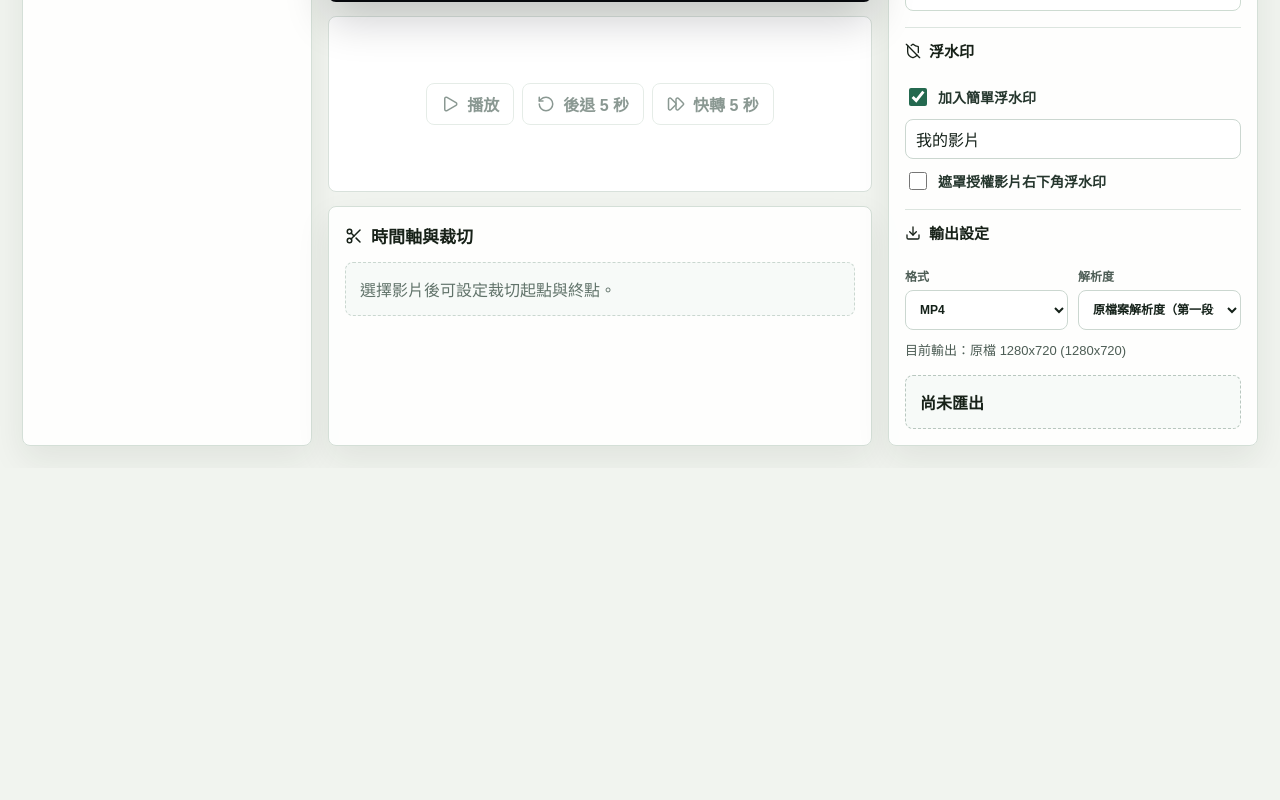
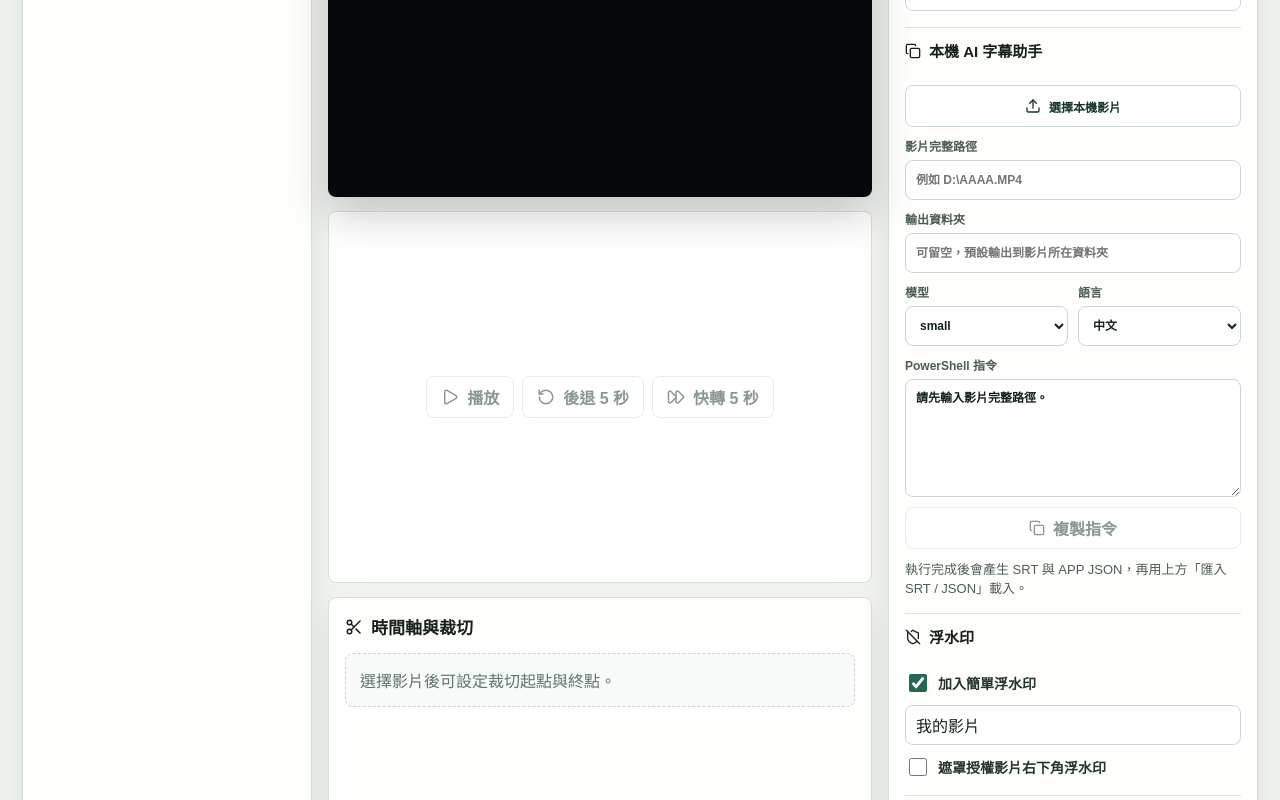
Before and after one commit to jyyounz-lab/015, a React (Vite) app: page / in a window 1280 px wide. Shown: the part 760-1560 px from the top of the page. Before the commit the page ends 1228 px from the top, so only its background shows below. Built offline with nearby package versions, Linux system fonts and the light colour scheme.

Commit message:
Add local subtitle command helper

```diff
--- a/src/App.jsx
+++ b/src/App.jsx
@@ -8,6 +8,7 @@ import {
   Pause,
   Play,
   Plus,
+  Copy,
   RotateCcw,
   Scissors,
   ShieldOff,
@@ -51,6 +52,14 @@ const exportFormats = {
     mimeTypes: ["video/webm;codecs=vp8,opus", "video/webm"]
   }
 };
+const localSubtitleToolPath = "C:\\Users\\林毅韋\\Documents\\New project\\local_subtitle_tool";
+const whisperModels = ["tiny", "base", "small", "medium", "large-v3"];
+const subtitleLanguages = [
+  { label: "中文", value: "zh" },
+  { label: "英文", value: "en" },
+  { label: "日文", value: "ja" },
+  { label: "自動偵測", value: "" }
+];
 
 function timeLabel(value) {
   const safe = Math.max(0, seconds(value));
@@ -161,6 +170,24 @@ function downloadTextFile(filename, content, type = "text/plain;charset=utf-8")
   link.download = filename;
   link.click();
   URL.revokeObjectURL(url);
+}
+
+function quotePowerShell(value) {
+  const safeValue = String(value).replace(/`/g, "``").replace(/"/g, '`"');
+  return `"${safeValue}"`;
+}
+
+function buildLocalSubtitleCommand({ inputPath, outputDir, model, language }) {
+  const trimmedInput = inputPath.trim();
+  if (!trimmedInput) return "";
+  const parts = [
+    `cd ${quotePowerShell(localSubtitleToolPath)}`,
+    `powershell -ExecutionPolicy Bypass -File .\\run_generate_subtitles.ps1 -InputPath ${quotePowerShell(trimmedInput)}`
+  ];
+  if (outputDir.trim()) parts[1] += ` -OutputDir ${quotePowerShell(outputDir.trim())}`;
+  if (model) parts[1] += ` -Model ${model}`;
+  if (language) parts[1] += ` -Language ${language}`;
+  return parts.join("; ");
 }
 
 function findSupportedRecorderFormat(preferredFormat) {
@@ -356,6 +383,11 @@ export default function App() {
   const [exportResolution, setExportResolution] = useState("original");
   const [exporting, setExporting] = useState(false);
   const [exportPercent, setExportPercent] = useState(0);
+  const [localSubtitleFileName, setLocalSubtitleFileName] = useState("");
+  const [localSubtitleInputPath, setLocalSubtitleInputPath] = useState("");
+  const [localSubtitleOutputDir, setLocalSubtitleOutputDir] = useState("");
+  const [localSubtitleModel, setLocalSubtitleModel] = useState("small");
+  const [localSubtitleLanguage, setLocalSubtitleLanguage] = useState("zh");
 
   const activeClip = clips.find((clip) => clip.id === activeId) || clips[0];
   const totalDuration = useMemo(
@@ -376,6 +408,16 @@ export default function App() {
   const timelinePreviewTime = activeClip ? activeClipOffset + Math.max(0, previewTime - activeClip.start) : 0;
   const currentSubtitle = activeSubtitle(timelinePreviewTime);
   const selectedOutput = resolveExportResolution(exportResolution, clips[0]);
+  const localSubtitleCommand = useMemo(
+    () =>
+      buildLocalSubtitleCommand({
+        inputPath: localSubtitleInputPath,
+        outputDir: localSubtitleOutputDir,
+        model: localSubtitleModel,
+        language: localSubtitleLanguage
+      }),
+    [localSubtitleInputPath, localSubtitleOutputDir, localSubtitleModel, localSubtitleLanguage]
+  );
 
   async function handleUpload(event) {
     const files = Array.from(event.target.files || []).filter((file) => file.type.startsWith("video/"));
@@ -454,6 +496,27 @@ export default function App() {
       setStatus(`字幕匯入失敗：${error.message || "格式不正確"}`);
     } finally {
       event.target.value = "";
+    }
+  }
+
+  function handleLocalSubtitleVideoSelect(event) {
+    const file = event.target.files?.[0];
+    if (!file) return;
+    setLocalSubtitleFileName(file.name);
+    setStatus("已讀取影片名稱。因瀏覽器安全限制，請在下方貼上完整本機路徑後再複製指令。");
+    event.target.value = "";
+  }
+
+  async function copyLocalSubtitleCommand() {
+    if (!localSubtitleCommand) {
+      setStatus("請先輸入影片完整路徑，例如 D:\\AAAA.MP4。");
+      return;
+    }
+    try {
+      await navigator.clipboard.writeText(localSubtitleCommand);
+      setStatus("已複製本機字幕產生指令，請貼到 PowerShell 執行。");
+    } catch {
+      setStatus("瀏覽器無法自動複製，請手動選取指令內容後複製。");
     }
   }
 
@@ -993,6 +1056,72 @@ export default function App() {
 
           <section>
             <h3>
+              <Copy size={16} />
+              本機 AI 字幕助手
+            </h3>
+            <div className="subtitleFileActions">
+              <label className="button light fileButton">
+                <Upload size={16} />
+                選擇本機影片
+                <input type="file" accept="video/*,audio/*" onChange={handleLocalSubtitleVideoSelect} />
+              </label>
+            </div>
+            {localSubtitleFileName && <p className="exportHint">已選擇：{localSubtitleFileName}</p>}
+            <label>
+              影片完整路徑
+              <input
+                value={localSubtitleInputPath}
+                placeholder="例如 D:\AAAA.MP4"
+                onChange={(event) => setLocalSubtitleInputPath(event.target.value)}
+              />
+            </label>
+            <label>
+              輸出資料夾
+              <input
+                value={localSubtitleOutputDir}
+                placeholder="可留空，預設輸出到影片所在資料夾"
+                onChange={(event) => setLocalSubtitleOutputDir(event.target.value)}
+              />
+            </label>
+            <div className="localSubtitleOptions">
+              <label>
+                模型
+                <select value={localSubtitleModel} onChange={(event) => setLocalSubtitleModel(event.target.value)}>
+                  {whisperModels.map((model) => (
+                    <option key={model} value={model}>
+                      {model}
+                    </option>
+                  ))}
+                </select>
+              </label>
+              <label>
+                語言
+                <select value={localSubtitleLanguage} onChange={(event) => setLocalSubtitleLanguage(event.target.value)}>
+                  {subtitleLanguages.map((language) => (
+                    <option key={language.label} value={language.value}>
+                      {language.label}
+                    </option>
+                  ))}
+                </select>
+              </label>
+            </div>
+            <label>
+              PowerShell 指令
+              <textarea
+                className="localSubtitleCommand"
+                readOnly
+                value={localSubtitleCommand || "請先輸入影片完整路徑。"}
+              />
+            </label>
+            <button className="button light full" disabled={!localSubtitleCommand} onClick={copyLocalSubtitleCommand}>
+              <Copy size={16} />
+              複製指令
+            </button>
+            <p className="exportHint">執行完成後會產生 SRT 與 APP JSON，再用上方「匯入 SRT / JSON」載入。</p>
+          </section>
+
+          <section>
+            <h3>
               <ShieldOff size={16} />
               浮水印
             </h3>
--- a/src/styles.css
+++ b/src/styles.css
@@ -11,7 +11,8 @@ body {
 
 button,
 input,
-select {
+select,
+textarea {
   font: inherit;
 }
 
@@ -351,7 +352,8 @@ label {
 }
 
 input,
-select {
+select,
+textarea {
   width: 100%;
   min-height: 40px;
   border: 1px solid #cbd7d0;
@@ -359,6 +361,11 @@ select {
   padding: 0 10px;
   color: #142119;
   background: #fff;
+}
+
+textarea {
+  padding: 10px;
+  resize: vertical;
 }
 
 .timeFields div {
@@ -478,6 +485,21 @@ select {
   min-width: 0;
 }
 
+.localSubtitleOptions {
+  display: grid;
+  grid-template-columns: repeat(2, minmax(0, 1fr));
+  gap: 10px;
+  min-width: 0;
+}
+
+.localSubtitleCommand {
+  min-height: 118px;
+  font-family: "Courier New", monospace;
+  font-size: 12px;
+  line-height: 1.5;
+  overflow-wrap: anywhere;
+}
+
 .exportHint {
   margin: 0;
   color: #4d5d55;
@@ -545,7 +567,8 @@ select {
 
   .subtitleControls,
   .subtitleControls .fontField,
-  .exportSettings {
+  .exportSettings,
+  .localSubtitleOptions {
     grid-template-columns: 1fr;
     grid-column: auto;
   }
```
Also changed, not shown: 2 other files (tests, documents, lock files or other folders).
